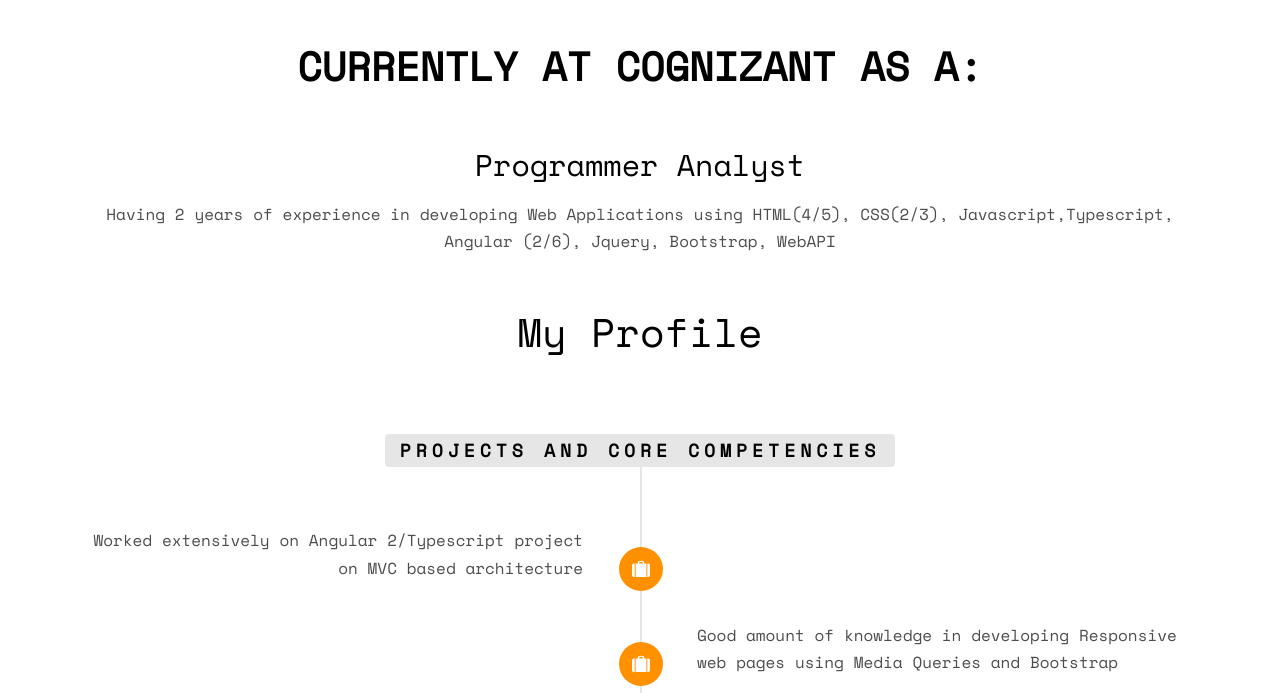
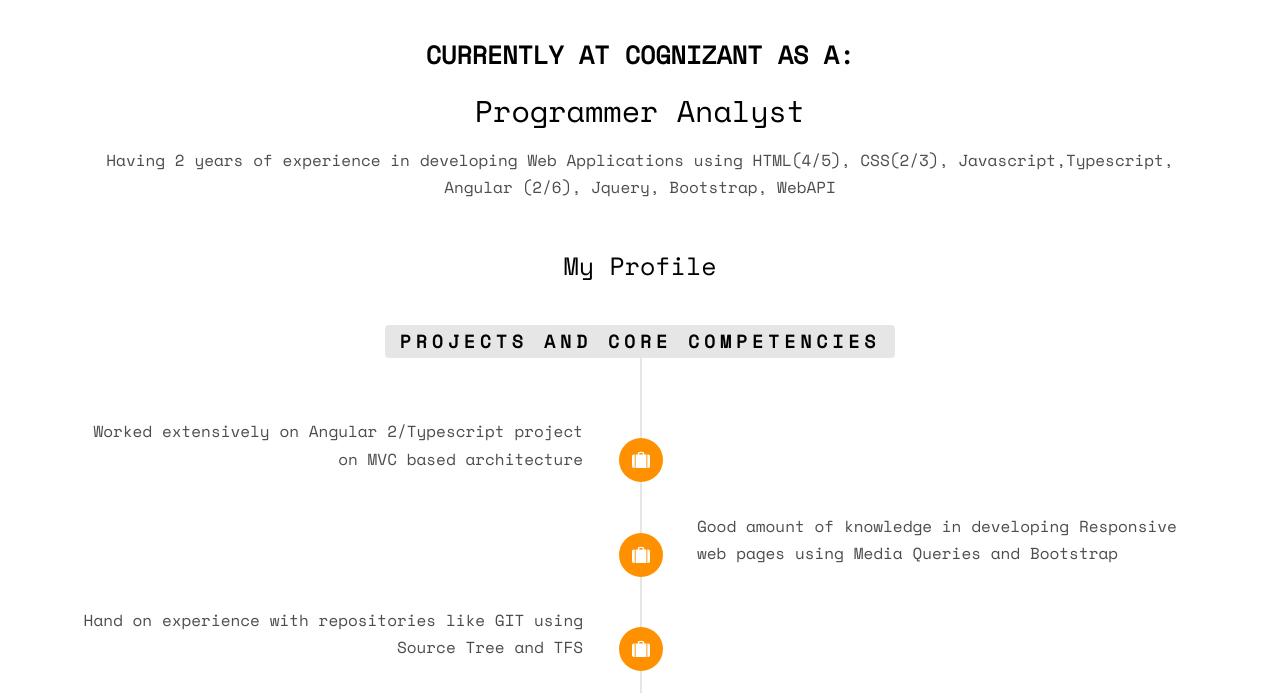
Before and after one commit to Hema95/GithubProfile, a plain HTML site: page index.html in a window 1280 px wide. Shown: the part 1131-1824 px from the top of the page. Drawn offline with nearby package versions, Linux system fonts and the light colour scheme; some packages are replaced by stand-ins of ours; no server answers; files whose address does not match are found by name.

Commit message:
Update style.css

```diff
--- a/css/style.css
+++ b/css/style.css
@@ -405,14 +405,12 @@ h1, h2, h3, h4, h5, h6, figure {
   background: #FF9000;
 }
 
-.fh5co-heading {
-  margin-bottom: 2em;
-}
+
 .fh5co-heading.fh5co-heading-sm {
   margin-bottom: 2em;
 }
 .fh5co-heading h2 {
-  font-size: 40px;
+  font-size: 25px;
   margin-bottom: 20px;
   line-height: 1.5;
   color: #000;
```
